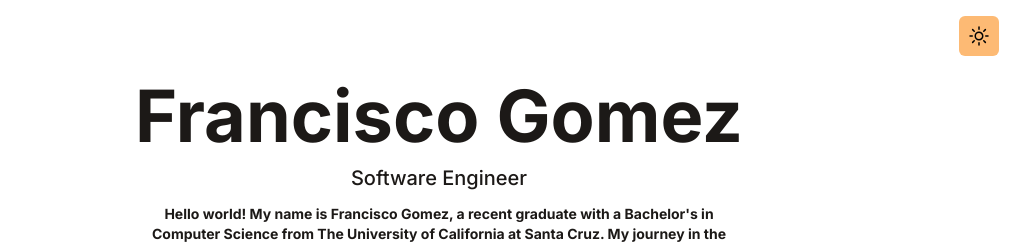
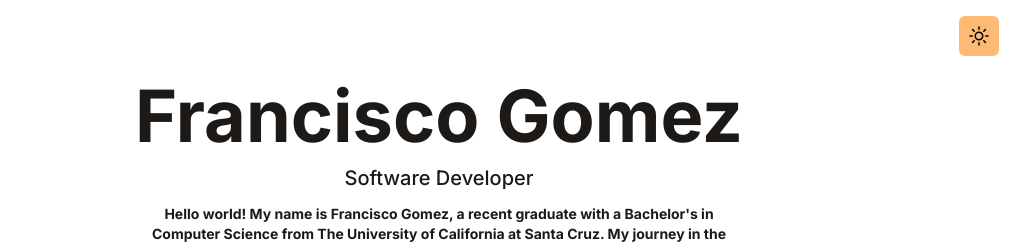
Before and after one commit to fgomez7/Web-Portfolio, a React (Vite) app: page / in a window 1280 px wide. Shown: the top 246 px of the page, without its empty margins (201-1231 px from the left). Built offline with nearby package versions, Linux system fonts and the light colour scheme.

Commit message:
changing intro

```diff
--- a/src/components/Intro.jsx
+++ b/src/components/Intro.jsx
@@ -4,7 +4,7 @@
     return (
         <div className = "flex items-center justify-center flex-col text-center pt-20 pb-6">
             <h1 className = "text-4xl md:text-7xl mb-1 md:mb-3 font-bold">Francisco Gomez</h1>
-            <p className = "text-base md:text-xl mb-3 font-medium">Software Engineer</p>
+            <p className = "text-base md:text-xl mb-3 font-medium">Software Developer</p>
             <p className = "text-sm max-w-xl mb-6 font-bold">
                 Hello world! My name is Francisco Gomez, a recent graduate with a Bachelor's in Computer Science from The University of California at Santa Cruz. My journey in the world of technology began with a passion for Software Engineering, Machine Learning, and a knack for problem solving. <br />
                 Although my professional journey is just beginning, I am enthusiastic about applying my skills and knowledge to tackle complex challenges in the field of software engineering. Feel free to check out my
```
